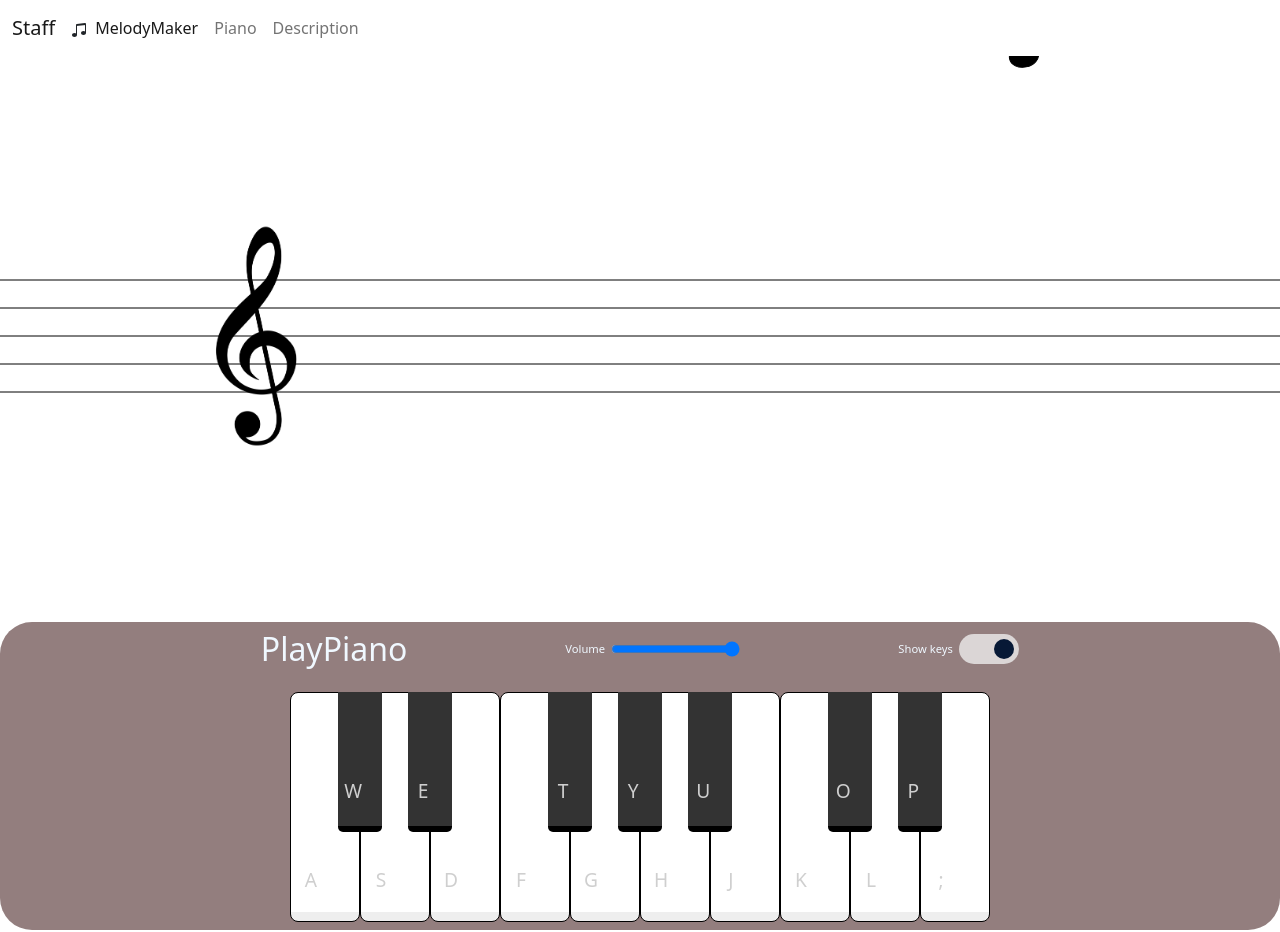
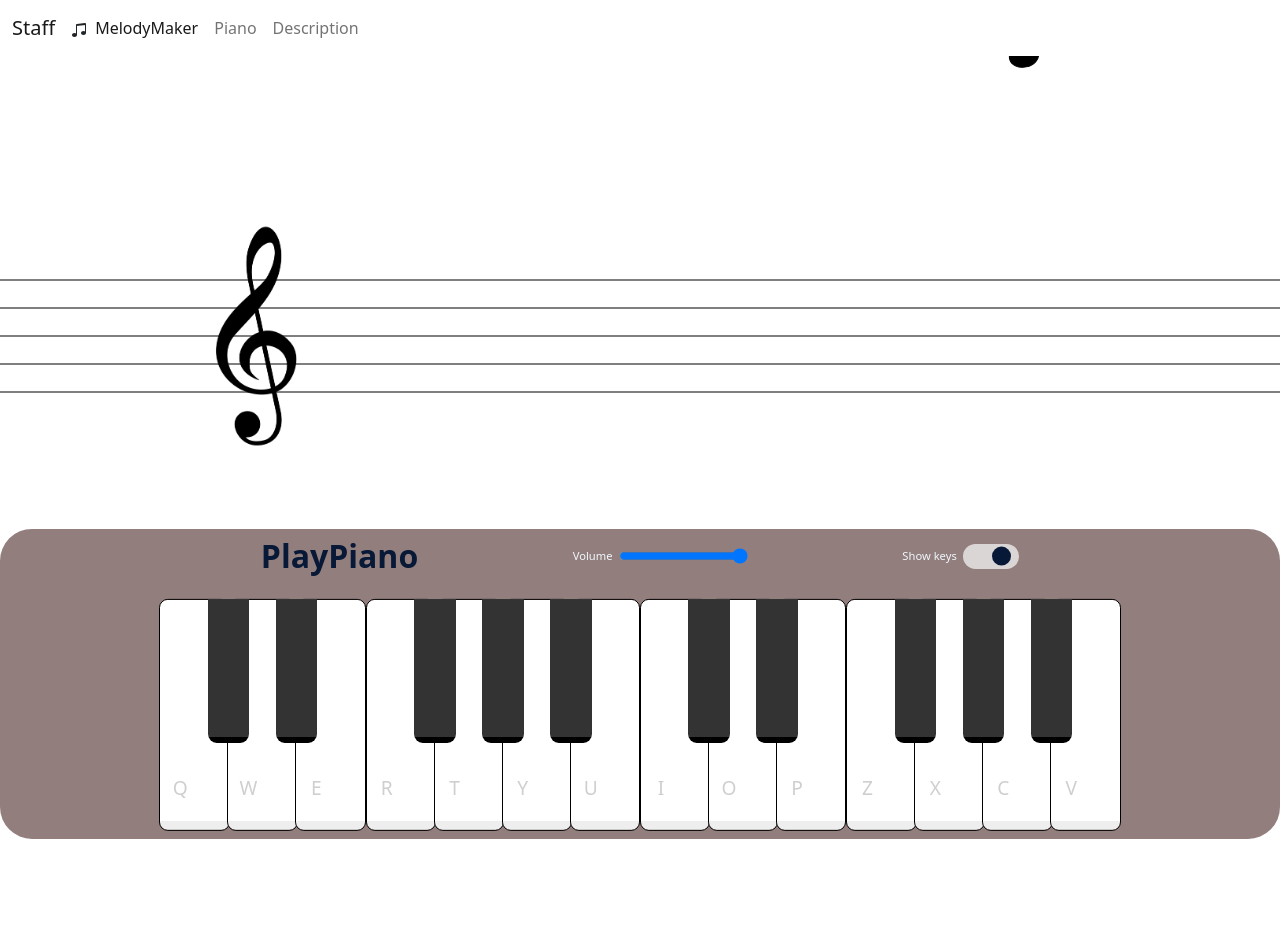
Before and after one commit to wybielak/Music-Notes-On-Stave, an Angular app in the folder music-notes-on-stave-app/: page /melody-maker in a window 1280 px wide. Built offline with nearby package versions, Linux system fonts and the light colour scheme.

Commit message:
Playing piano by clicking on the keyboard added

```diff
--- a/music-notes-on-stave-app/src/app/piano/piano.component.html
+++ b/music-notes-on-stave-app/src/app/piano/piano.component.html
@@ -13,22 +13,29 @@
   </header>
 
   <ul class="piano_keys">
-    <li class="key white" data-key="a"><span>a</span></li>
-    <li class="key black" data-key="w"><span>w</span></li>
-    <li class="key white" data-key="s"><span>s</span></li>
-    <li class="key black" data-key="e"><span>e</span></li>
-    <li class="key white" data-key="d"><span>d</span></li>
-    <li class="key white" data-key="f"><span>f</span></li>
-    <li class="key black" data-key="t"><span>t</span></li>
-    <li class="key white" data-key="g"><span>g</span></li>
-    <li class="key black" data-key="y"><span>y</span></li>
-    <li class="key white" data-key="h"><span>h</span></li>
-    <li class="key black" data-key="u"><span>u</span></li>
-    <li class="key white" data-key="j"><span>j</span></li>
-    <li class="key white" data-key="k"><span>k</span></li>
-    <li class="key black" data-key="o"><span>o</span></li>
-    <li class="key white" data-key="l"><span>l</span></li>
-    <li class="key black" data-key="p"><span>p</span></li>
-    <li class="key white" data-key=";"><span>;</span></li>
+    <li class="key white" data-key="q"><span>q</span></li>
+    <li class="key black" data-key="black"><span></span></li>
+    <li class="key white" data-key="w"><span>w</span></li>
+    <li class="key black" data-key="black"><span></span></li>
+    <li class="key white" data-key="e"><span>e</span></li>
+    <li class="key white" data-key="r"><span>r</span></li>
+    <li class="key black" data-key="black"><span></span></li>
+    <li class="key white" data-key="t"><span>t</span></li>
+    <li class="key black" data-key="black"><span></span></li>
+    <li class="key white" data-key="y"><span>y</span></li>
+    <li class="key black" data-key="black"><span></span></li>
+    <li class="key white" data-key="u"><span>u</span></li>
+    <li class="key white" data-key="i"><span>i</span></li>
+    <li class="key black" data-key="black"><span></span></li>
+    <li class="key white" data-key="o"><span>o</span></li>
+    <li class="key black" data-key="black"><span></span></li>
+    <li class="key white" data-key="p"><span>p</span></li>
+    <li class="key white" data-key="z"><span>z</span></li>
+    <li class="key black" data-key="black"><span></span></li>
+    <li class="key white" data-key="x"><span>x</span></li>
+    <li class="key black" data-key="black"><span></span></li>
+    <li class="key white" data-key="c"><span>c</span></li>
+    <li class="key black" data-key="black"><span></span></li>
+    <li class="key white" data-key="v"><span>v</span></li>
   </ul>
 </div>
--- a/music-notes-on-stave-app/src/app/piano/piano.component.scss
+++ b/music-notes-on-stave-app/src/app/piano/piano.component.scss
@@ -1,30 +1,3 @@
-:root {
-  --first-color: hsl(14, 25%, 58%);
-  --black-color-light: hsl(209, 62%, 45%);
-  --white-color: hsl(0, 0%, 95%);
-  --title-color: hsl(217, 77%, 12%);
-  --text-color: hsl(0, 0%, 35%);
-  --text-color-light: hsl(0, 0%, 81%);
-  --body-color: hsl(0, 6%, 85%);
-
-  --body-font: "Montserrat", sans-serif;
-  --biggest-font-size: 2.5rem;
-  --h1-font-size: 1.75rem;
-  --h2-font-size: 1.25rem;
-  --h3-font-size: 1.125rem;
-  --normal-font-size: 0.938rem;
-  --small-font-size: 0.813rem;
-  --smaller-font-size: 0.75rem;
-
-  --font-regular: 400;
-  --font-medium: 500;
-  --font-semi-bold: 600;
-  --font-bold: 700;
-
-  --z-tooltip: 10;
-  --z-fixed: 100;
-}
-
 * {
   box-sizing: border-box;
   padding: 0;
@@ -87,11 +60,13 @@ img {
   background-color: rgb(147, 126, 126);
   border-radius: 2rem;
   box-sizing: border-box;
+  transform: translate(-50%, -30%);
+  left: 50%;
 }
 
 .wrapper header {
   width: 60%;
-  top: 0px;
+  top: 0rem;
   color: aliceblue;
   display: flex;
   align-items: center;
@@ -116,31 +91,31 @@ header h2 {
 
 .keys-checkbox input {
   position: relative;
-  width: 60px;
-  height: 30px;
+  width: 3.5rem;
+  height: 1.55rem;
   outline: none;
   cursor: pointer;
   border-radius: 2rem;
-  background-color: hsl(0, 6%, 85%);
+  background-color: var(--body-color);
   appearance: none;
 }
 
 .keys-checkbox input::before {
   content: "";
-  height: 20px;
-  width: 20px;
+  height: 1.16rem;
+  width: 1.16rem;
   top: 50%;
-  left: 5px;
+  left: 0.4rem;
   border-radius: inherit;
   transform: translateY(-50%);
   position: absolute;
   transition: all 0.3s ease;
-  background-color: hsl(217, 77%, 12%);
+  background-color: var(--title-color);
 }
 
 .keys-checkbox input:checked::before {
-  left: 35px;
-  background-color: hsl(217, 77%, 12%);
+  left: 1.8rem;
+  background-color: var(--title-color);
 }
 
 .piano_keys {
@@ -161,9 +136,9 @@ header h2 {
 }
 
 .piano_keys .white {
-  width: 70px;
-  height: 230px;
-  border-radius: 8px;
+  width: 4.4rem;
+  height: 14.5rem;
+  border-radius: 0.55rem;
   border: 1px solid #000;
   background: linear-gradient(#fff 96%, #eee 4%);
 }
@@ -174,11 +149,11 @@ header h2 {
 }
 
 .piano_keys .black {
-  width: 44px;
-  height: 140px;
+  width: 2.6rem;
+  height: 9rem;
   z-index: 2;
   margin: 0 -22px 0 -22px;
-  border-radius: 0 0 5px 5px;
+  border-radius: 0 0 0.55rem 0.55rem;
   background: linear-gradient(#333 96%, #000 4%);
 }
 
@@ -189,10 +164,10 @@ header h2 {
 
 .piano_keys span {
   position: absolute;
-  bottom: 20px;
+  bottom: 1.3rem;
   width: 100%;
   font-size: 1.2rem;
   text-align: center;
   transform: translateX(-30%);
-  color: hsl(0, 0%, 81%);
+  color: var(--text-color-light);
 }
--- a/music-notes-on-stave-app/src/app/piano/piano.component.ts
+++ b/music-notes-on-stave-app/src/app/piano/piano.component.ts
@@ -5,7 +5,6 @@ import {
   HostListener,
   Output,
 } from '@angular/core';
-import { MovingNote } from '../melody-maker/models/MovingNote';
 
 @Component({
   selector: 'app-piano',
@@ -56,6 +55,18 @@ export class PianoComponent implements AfterViewInit {
     this.pianoKeys = document.querySelectorAll('.piano_keys .key');
     this.volumeSlider = document.querySelector('.volume-slider input');
     this.keysCheckbox = document.querySelector('.keys-checkbox input');
+
+    this.pianoKeys.forEach((key) => {
+      if (key.dataset['key'] !== 'black') {
+        const keyMapping = this.keyMap.find((entry) =>
+          entry.hasOwnProperty(key.dataset['key']),
+        );
+        if (keyMapping) {
+          const dataKey = keyMapping[key.dataset['key']];
+          key.addEventListener('click', () => this.indexEmitter.emit(dataKey));
+        }
+      }
+    });
   }
 
   showHideKeys() {
@@ -69,8 +80,19 @@ export class PianoComponent implements AfterViewInit {
     );
 
     if (keyMapping) {
+      console.log(keyMapping);
       const dataKey = keyMapping[key];
       this.indexEmitter.emit(dataKey);
     }
   }
+
+  //this method enables scaling the piano component template
+  scaleElements(scaleFactor?: number) {
+    const elementsToScale = document.querySelectorAll(
+      '.wrapper, .piano_keys, .white, .black, span',
+    );
+    elementsToScale.forEach((element: HTMLElement) => {
+      element.style.transform = `scale(${scaleFactor})`;
+    });
+  }
 }
--- a/music-notes-on-stave-app/src/styles.scss
+++ b/music-notes-on-stave-app/src/styles.scss
@@ -11,3 +11,30 @@
 
 /* Importing a particular font */
 @import url("https://fonts.googleapis.com/css2?family=Montserrat:wght@100;300;400;500;600&display=swap");
+
+:root {
+  --first-color: hsl(14, 25%, 58%);
+  --black-color-light: hsl(209, 62%, 45%);
+  --white-color: hsl(0, 0%, 95%);
+  --title-color: hsl(217, 77%, 12%);
+  --text-color: hsl(0, 0%, 35%);
+  --text-color-light: hsl(0, 0%, 81%);
+  --body-color: hsl(0, 6%, 85%);
+
+  --body-font: "Montserrat", sans-serif;
+  --biggest-font-size: 2.5rem;
+  --h1-font-size: 1.75rem;
+  --h2-font-size: 1.25rem;
+  --h3-font-size: 1.125rem;
+  --normal-font-size: 0.938rem;
+  --small-font-size: 0.813rem;
+  --smaller-font-size: 0.75rem;
+
+  --font-regular: 400;
+  --font-medium: 500;
+  --font-semi-bold: 600;
+  --font-bold: 700;
+
+  --z-tooltip: 10;
+  --z-fixed: 100;
+}
```
Also changed, not shown: 1 other file (tests, documents, lock files or other folders).
